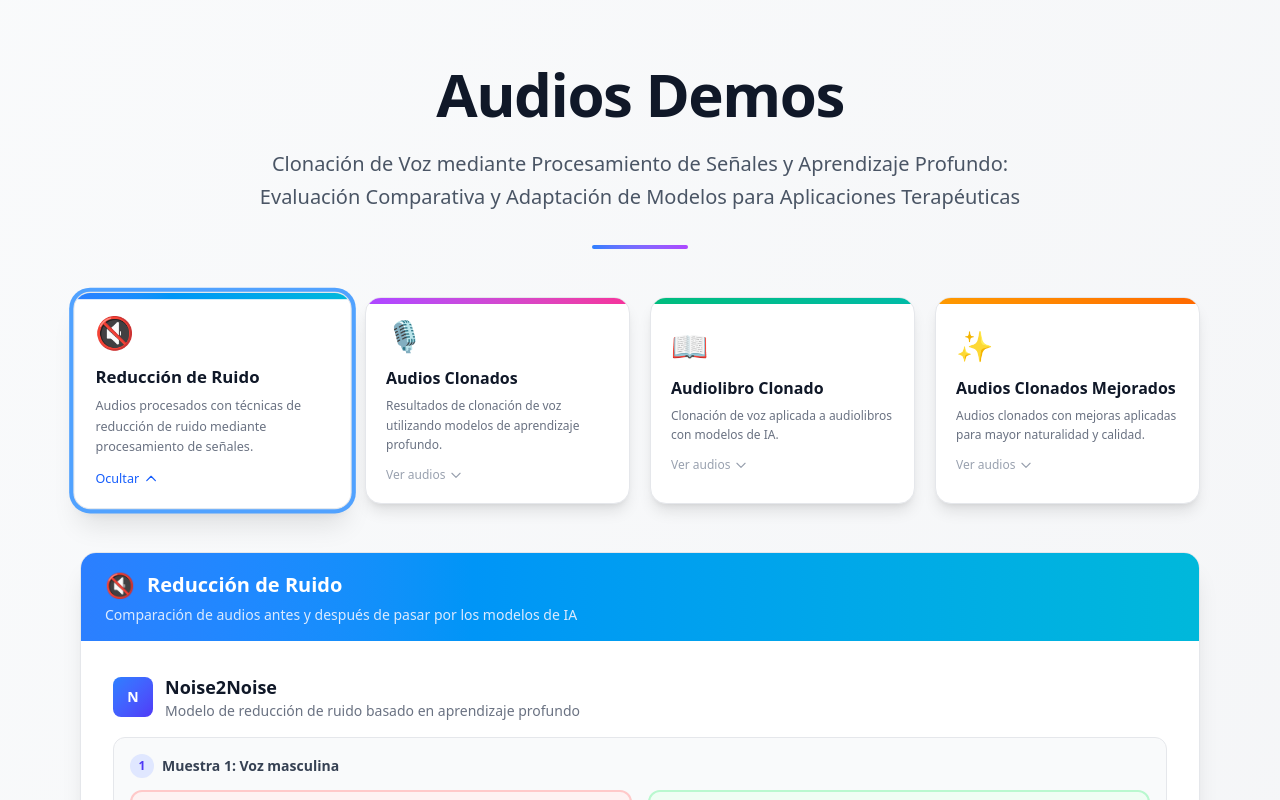
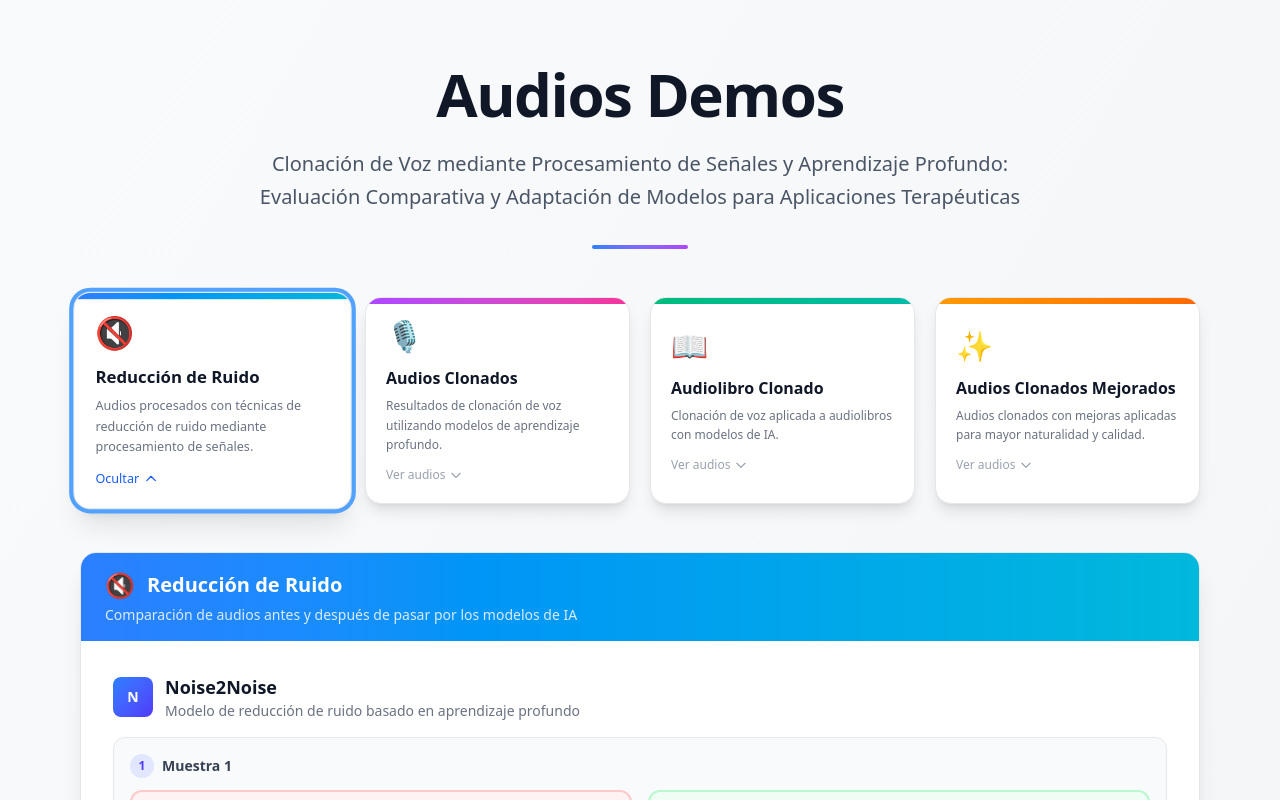
Before and after one commit to HancyToro/clonado-de-voz-pasantia, a React (Vite) app: page / in a window 1280 px wide. Both pictures are taken after a click on the button 212 px from the left and 400 px from the top of the page. Shown: the top 800 px of the page. Built offline with nearby package versions, Linux system fonts and the light colour scheme.

Commit message:
task snapshot 815cc495-32cc-4370-a7ff-c8b0ae7974ff

```diff
--- a/src/App.tsx
+++ b/src/App.tsx
@@ -79,8 +79,8 @@ function AudioCard({ label, src, variant }: { label: string; src: string; varian
   }
 
   const labels: Record<AudioVariant, string> = {
-    before: 'Antes',
-    after: 'Mejorado',
+    before: 'Audio con ruido',
+    after: 'Audio mejorado',
     reference: 'Referencia',
     enhance: '',
     source: 'Fuente',
@@ -99,7 +99,9 @@ function AudioCard({ label, src, variant }: { label: string; src: string; varian
             {labels[variant]}
           </span>
         )}
-        <span className="text-sm font-medium text-gray-700 dark:text-gray-300">{label}</span>
+        {(variant !== 'before' && variant !== 'after') && (
+          <span className="text-sm font-medium text-gray-700 dark:text-gray-300">{label}</span>
+        )}
       </div>
       <audio controls className="w-full h-10">
         <source src={src} type="audio/wav" />
@@ -135,11 +137,11 @@ function NoiseModelSection({ title, description, samples, gradient }: {
               <span className="w-6 h-6 rounded-full bg-indigo-100 dark:bg-indigo-900 text-indigo-600 dark:text-indigo-300 flex items-center justify-center text-xs font-bold">
                 {idx + 1}
               </span>
-              Muestra {idx + 1}: {sample.name}
+              {sample.name}
             </p>
             <div className="grid grid-cols-1 md:grid-cols-2 gap-4">
-              <AudioCard label="Audio con ruido" src={sample.before} variant="before" />
-              <AudioCard label="Audio mejorado" src={sample.after} variant="after" />
+              <AudioCard label="" src={sample.before} variant="before" />
+              <AudioCard label="" src={sample.after} variant="after" />
             </div>
           </div>
         ))}
@@ -271,16 +273,16 @@ export default function App() {
 
   // Reducción de ruido - Noise2Noise
   const noise2noiseSamples = [
-    { name: 'Voz masculina', before: '/audios/noise2noise/sample1_before.wav', after: '/audios/noise2noise/sample1_after.wav' },
-    { name: 'Voz femenina', before: '/audios/noise2noise/sample2_before.wav', after: '/audios/noise2noise/sample2_after.wav' },
-    { name: 'Voz en ambiente ruidoso', before: '/audios/noise2noise/sample3_before.wav', after: '/audios/noise2noise/sample3_after.wav' },
+    { name: 'Muestra 1', before: '/audios/noise2noise/sample1_before.wav', after: '/audios/noise2noise/sample1_after.wav' },
+    { name: 'Muestra 2', before: '/audios/noise2noise/sample2_before.wav', after: '/audios/noise2noise/sample2_after.wav' },
+    { name: 'Muestra 3', before: '/audios/noise2noise/sample3_before.wav', after: '/audios/noise2noise/sample3_after.wav' },
   ]
 
   // Reducción de ruido - ClearVoiceStudio
   const clearVoiceSamples = [
-    { name: 'Voz masculina', before: '/audios/clearvoice/sample1_before.wav', after: '/audios/clearvoice/sample1_after.wav' },
-    { name: 'Voz femenina', before: '/audios/clearvoice/sample2_before.wav', after: '/audios/clearvoice/sample2_after.wav' },
-    { name: 'Voz en ambiente ruidoso', before: '/audios/clearvoice/sample3_before.wav', after: '/audios/clearvoice/sample3_after.wav' },
+    { name: 'Muestra 1', before: '/audios/clearvoice/sample1_before.wav', after: '/audios/clearvoice/sample1_after.wav' },
+    { name: 'Muestra 2', before: '/audios/clearvoice/sample2_before.wav', after: '/audios/clearvoice/sample2_after.wav' },
+    { name: 'Muestra 3', before: '/audios/clearvoice/sample3_before.wav', after: '/audios/clearvoice/sample3_after.wav' },
   ]
 
   // Audios Clonados - AGAIN-VC
```
